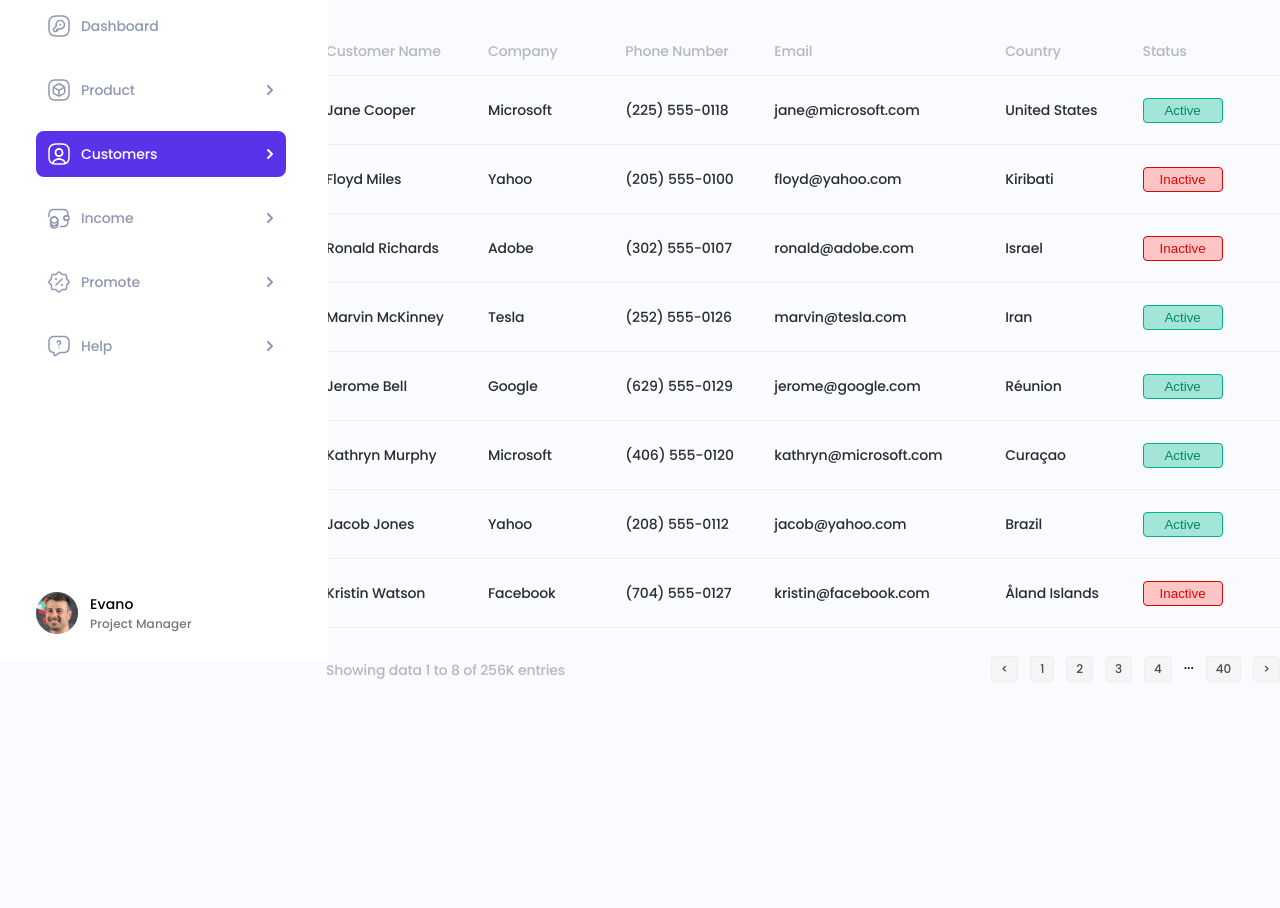
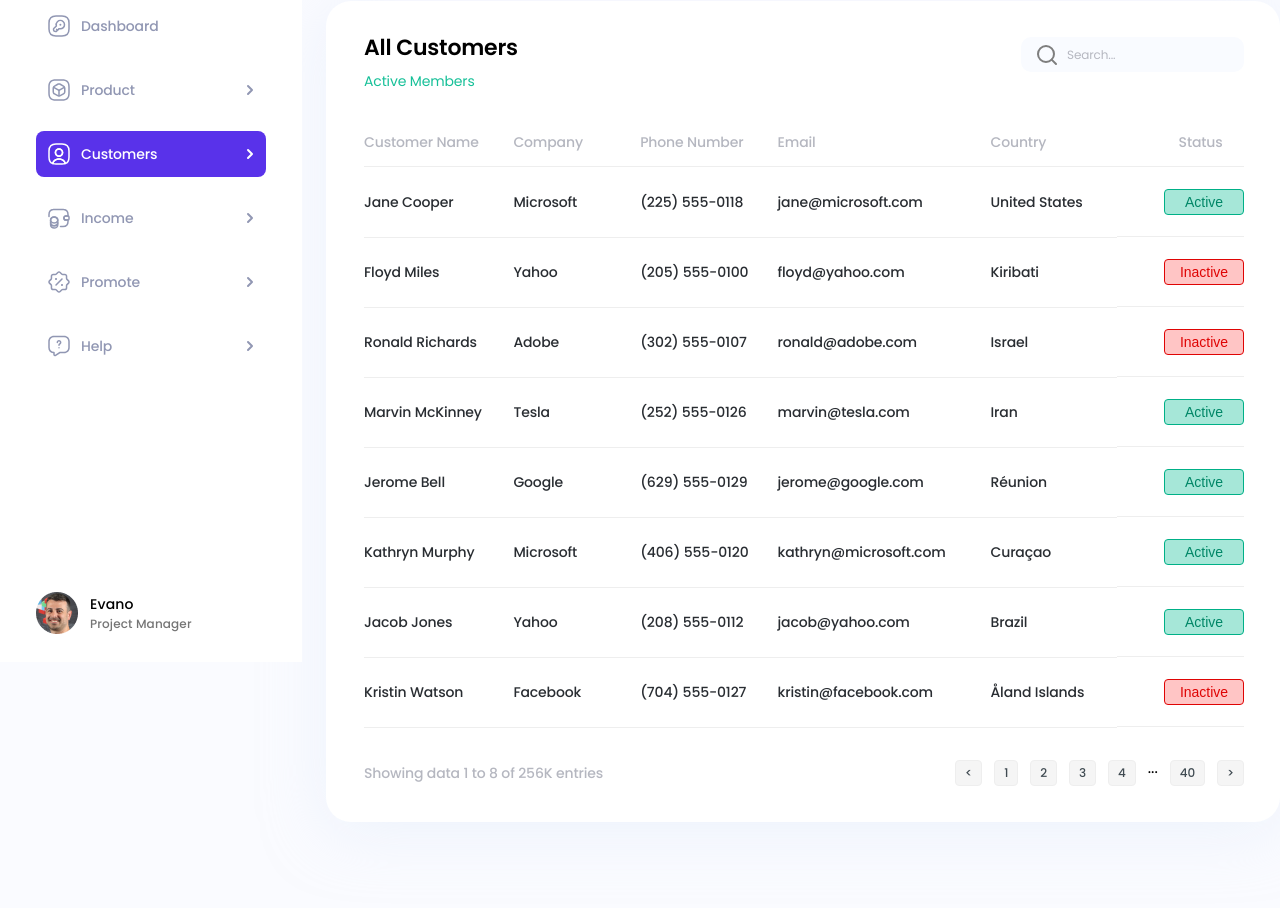
Before and after one commit to TimurDuyshenaliev/test-task-dashboard, a website built with Vite: page dashboard/index.html in a window 1280 px wide. Shown: the part 114-1022 px from the top of the page. Before the commit the page ends 946 px from the top, so only its background shows below. Built offline with nearby package versions, Linux system fonts and the light colour scheme.

Commit message:
update files

```diff
--- a/dashboard/index.html
+++ b/dashboard/index.html
@@ -77,23 +77,23 @@
       <h2 class="customers__h2">
         Hello Evano 👋🏼,
       </h2>
-      <div class="customers__all">
-        <div class="all-customers__upper">
-          <div class="all-customers__upper-text">
-            <h3 class="all-customers__upper-text__title">
+      <div class="product">
+        <div class="product__head">
+          <div class="product__head-text">
+            <h3 class="product__head-text__title">
               All Customers
             </h3>
-            <h4 class="all-customers__upper-text__subtitle">
+            <h4 class="product__head-text__subtitle">
               Active Members
             </h4>
           </div>
-          <form class="nosubmit all-customers__upper-search">
-            <input class="nosubmit" type="search" placeholder="Search...">
+          <form class="product__head-search search">
+            <input class="search__input" type="search" placeholder="Search...">
           </form>
         </div>
-        <div class="all-customers__table-body">
+        <div class="product__table">
           <table class="table-body">
-            <tr>
+            <tr class="table-head">
               <th>Customer Name</th>
               <th>Company</th>
               <th>Phone Number</th>
@@ -101,97 +101,97 @@
               <th>Country</th>
               <th>Status</th>
             </tr>
-            <tr>
-              <td>Jane Cooper</td>
-              <td>Microsoft</td>
-              <td>(225) 555-0118</td>
-              <td>jane@microsoft.com</td>
-              <td>United States</td>
-              <td>
+            <tr class="table-row">
+              <td class="table-data__name">Jane Cooper</td>
+              <td class="table-data__company">Microsoft</td>
+              <td class="table-data__phone">(225) 555-0118</td>
+              <td class="table-data__mail">jane@microsoft.com</td>
+              <td class="table-data__country">United States</td>
+              <td class="table-data__status">
                 <button class="btn-status btn-status_active">
                   Active
                 </button>
               </td>
             </tr>
-            <tr>
-              <td>Floyd Miles</td>
-              <td>Yahoo</td>
-              <td>(205) 555-0100 </td>
-              <td>floyd@yahoo.com</td>
-              <td>Kiribati</td>
-              <td>
+            <tr class="table-row">
+              <td class="table-data__name">Floyd Miles</td>
+              <td class="table-data__company">Yahoo</td>
+              <td class="table-data__phone">(205) 555-0100 </td>
+              <td class="table-data__mail">floyd@yahoo.com</td>
+              <td class="table-data__country">Kiribati</td>
+              <td class="table-data__status">
                 <button class="btn-status btn-status_inactive">
                   Inactive
                 </button>
               </td>
             </tr>
-            <tr>
-              <td>Ronald Richards</td>
-              <td>Adobe</td>
-              <td>(302) 555-0107</td>
-              <td>ronald@adobe.com</td>
-              <td>Israel</td>
-              <td>
+            <tr class="table-row">
+              <td class="table-data__name">Ronald Richards</td>
+              <td class="table-data__company">Adobe</td>
+              <td class="table-data__phone">(302) 555-0107</td>
+              <td class="table-data__mail">ronald@adobe.com</td>
+              <td class="table-data__country">Israel</td>
+              <td class="table-data__status">
                 <button class="btn-status btn-status_inactive">
                   Inactive
                 </button>
               </td>
             </tr>
-            <tr>
-              <td>Marvin McKinney</td>
-              <td>Tesla</td>
-              <td>(252) 555-0126</td>
-              <td>marvin@tesla.com</td>
-              <td>Iran</td>
-              <td>
+            <tr class="table-row">
+              <td class="table-data__name">Marvin McKinney</td>
+              <td class="table-data__company">Tesla</td>
+              <td class="table-data__phone">(252) 555-0126</td>
+              <td class="table-data__mail">marvin@tesla.com</td>
+              <td class="table-data__country">Iran</td>
+              <td class="table-data__status">
                 <button class="btn-status btn-status_active">
                   Active
                 </button>
               </td>
             </tr>
-            <tr>
-              <td>Jerome Bell</td>
-              <td>Google</td>
-              <td>(629) 555-0129</td>
-              <td>jerome@google.com</td>
-              <td>Réunion</td>
-              <td>
+            <tr class="table-row">
+              <td class="table-data__name">Jerome Bell</td>
+              <td class="table-data__company">Google</td>
+              <td class="table-data__phone">(629) 555-0129</td>
+              <td class="table-data__mail">jerome@google.com</td>
+              <td class="table-data__country">Réunion</td>
+              <td class="table-data__status">
                 <button class="btn-status btn-status_active">
                   Active
                 </button>
               </td>
             </tr>
-            <tr>
-              <td>Kathryn Murphy</td>
-              <td>Microsoft</td>
-              <td>(406) 555-0120</td>
-              <td>kathryn@microsoft.com</td>
-              <td>Curaçao</td>
-              <td>
+            <tr class="table-row">
+              <td class="table-data__name">Kathryn Murphy</td>
+              <td class="table-data__company">Microsoft</td>
+              <td class="table-data__phone">(406) 555-0120</td>
+              <td class="table-data__mail">kathryn@microsoft.com</td>
+              <td class="table-data__country">Curaçao</td>
+              <td class="table-data__status">
                 <button class="btn-status btn-status_active">
                   Active
                 </button>
               </td>
             </tr>
-            <tr>
-              <td>Jacob Jones</td>
-              <td>Yahoo</td>
-              <td>(208) 555-0112</td>
-              <td>jacob@yahoo.com</td>
-              <td>Brazil</td>
-              <td>
+            <tr class="table-row">
+              <td class="table-data__name">Jacob Jones</td>
+              <td class="table-data__company">Yahoo</td>
+              <td class="table-data__phone">(208) 555-0112</td>
+              <td class="table-data__mail">jacob@yahoo.com</td>
+              <td class="table-data__country">Brazil</td>
+              <td class="table-data__status">
                 <button class="btn-status btn-status_active">
                   Active
                 </button>
               </td>
             </tr>
-            <tr>
-              <td>Kristin Watson</td>
-              <td>Facebook</td>
-              <td>(704) 555-0127</td>
-              <td>kristin@facebook.com</td>
-              <td>Åland Islands</td>
-              <td>
+            <tr class="table-row">
+              <td class="table-data__name">Kristin Watson</td>
+              <td class="table-data__company">Facebook</td>
+              <td class="table-data__phone">(704) 555-0127</td>
+              <td class="table-data__mail">kristin@facebook.com</td>
+              <td class="table-data__country">Åland Islands</td>
+              <td class="table-data__status">
                 <button class="btn-status btn-status_inactive">
                   Inactive
                 </button>
@@ -199,25 +199,37 @@
             </tr>
           </table>
         </div>
-        <p class="section-customer__all-customers-text">
+        <div class="product__bottom">
+          <span class="product__showing-data">
             Showing data 1 to 8 of 256K entries
-        </p>
-        <nav aria-label="Page navigation">
+          </span>
+          <div class="product__pagination">
             <ul class="pagination">
               <li class="page-item disabled">
-              <a class="page-link" href="#" tabindex="-1">&lt;</a>
+                <a class="page-link" href="#">&lt;</a>
               </li>
-            <li class="page-item"><a class="page-link" href="#">1</a></li>
-            <li class="page-item"><a class="page-link" href="#">2</a></li>
-            <li class="page-item"><a class="page-link" href="#">3</a></li>
-            <li class="page-item"><a class="page-link" href="#">4</a></li>
+              <li class="page-item">
+                <a class="page-link" href="#">1</a>
+              </li>
+              <li class="page-item">
+                <a class="page-link" href="#">2</a>
+              </li>
+              <li class="page-item">
+                <a class="page-link" href="#">3</a>
+              </li>
+              <li class="page-item">
+                <a class="page-link" href="#">4</a>
+              </li>
               <li class="page-item">...</li>
-            <li class="page-item"><a class="page-link" href="#">40</a></li>
+              <li class="page-item">
+                <a class="page-link" href="#">40</a>
+              </li>
               <li class="page-item">
                 <a class="page-link" href="#">&gt;</a>
               </li>
             </ul>
-        </nav>
+          </div>
+        </div>
       </div>
     </div>
   </section>
--- a/dashboard/style.scss
+++ b/dashboard/style.scss
@@ -34,8 +34,8 @@
 .sidebar {
     height: 100vh;
     position: fixed;
-    width: 20%;
-    max-width: 305px;
+    width: 18%;
+    max-width: 306px;
     top: 0;
     background-color: #fff;
     z-index: 3;
@@ -140,72 +140,63 @@
     }
 
 }
-.section-customer__all-customers {
+.product {
     margin-top: 55px;
     background-color: #FFFFFF;
     box-shadow: 0px 10px 60px 0px #E2ECF980;
     padding: 36px 36px 36px 38px;
     border-radius: 25px;
-}
-.all-customers__upper {
+    &__head{
         display: flex;
         justify-content: space-between;
-}
-.all-customers__upper-text__title {
+        &-text{
+            &__title{
                 color: #000;
                 font-size: 22px;
-    font-family: Poppins;
                 font-weight: 600;
                 letter-spacing: -0.22px;
-
             }
-.all-customers__upper-text__subtitle {
+            &__subtitle{
                 color: #16C098;
                 font-size: 14px;
-    font-family: Poppins;
                 letter-spacing: -0.14px;
                 margin-top: 15px;
             }
-
-.search-container {
-    margin-top: 10px;
         }
-
-form.nosubmit {
+        &-search{
             border: none;
             padding: 0;
-}
-
-input.nosubmit {
+            .search__input{
                 border: 1px solid transparent;
                 border-radius: 10px;
                 width: 100%;
                 padding: 9px 4px 9px 40px;
                 background: #F9FBFF url("image/search.svg") no-repeat 13px center;
                 transition: 0.3s ease-in-out;
-}
-input.nosubmit:focus {
+                &:focus {
                     border: 1px solid #5932EA ;
                     outline: none;
-
                 }
-input.nosubmit::placeholder{
+                &::placeholder{
                     color: #B5B7C0;
                     font-size: 12px;
                     font-family: Poppins;
                     letter-spacing: -0.12px;
                     transform: translateX(5px);
                 }
-
-.all-customers__table-body {
+            }
+        }
+    }
+    &__table {
         margin-top: 47px;
         overflow-x: auto;
         -webkit-overflow-scrolling: touch;
         max-width: 968px;
-}
+
         .table-body {
             width: 100%;
         }
+        .table-head{
             th{
                 color: #B5B7C0;
                 font-size: 14px;
@@ -217,12 +208,13 @@
                 text-overflow: ellipsis;
                 min-width: 100px;
                 text-align: start;
+                &:last-child{
+                    text-align: center;
+                    transform: translateX(20px);
                 }
-/* th:last-child{
-    text-align: center;
-} */
-
-
+            }
+        }
+        .table-row{
             td{
                 color: #292D32;
                 font-size: 14px;
@@ -234,6 +226,10 @@
                 text-overflow: ellipsis;
                 min-width: 100px;
             }
+            .table-data__status{
+                display: flex;
+                justify-content: end;
+            }
             .btn-status{
                 display: flex;
                 width: 80px;
@@ -242,6 +238,8 @@
                 align-items: center;
                 gap: 10px;
                 border-radius: 4px;
+                font-size: 14px;
+                font-weight: 500;
                 &_active{
                     border: 1px solid #00B087;
                     background: rgba(22, 192, 152, 0.38);
@@ -253,25 +251,28 @@
                     color: #DF0404;
                 }
             }
-.section-customer__all-customers-text {
+        }
+    }
+    &__bottom{
+        display: flex;
+        flex-direction: row;
+        justify-content: space-between;
+        align-items: center;
+        margin-top: 32px;
+    }
+    &__showing-data{
         color: #B5B7C0;
         font-size: 14px;
         font-family: Poppins;
         font-weight: 500;
         letter-spacing: -0.14px;
-    transform: translateY(35px);
         width: 300px;
+
     }
-.pagination {
+}
+.pagination{
     display: flex;
-    justify-content: end;
-    list-style-type: none;
-    margin-top: 14px;
-}
-.active .page-link{
-    border: 1px solid #5932EA;
-    background: #5932EA;
-}
+    flex-direction: row;
     .page-item:not(:last-child) {
         margin-right: 12px;
     }
@@ -298,6 +299,8 @@
         background: #5932EA;
         color: #EEE;
     }
+}
+
 .sidebar-btn{
     margin-left: 10px;
     background: #FFFFFF;
@@ -360,10 +363,10 @@
     .all-customers__upper{
         align-items: baseline;
     }
-    .section-customer__h2{
+    .customers__h2{
         text-align: center;
     }
-    .section-customer__all-customers-text{
+    .customers__all-customers-text{
         transform: translateY(12px);
     }
     .pagination{
@@ -384,18 +387,17 @@
     }
 }
 @media (max-width: 650px){
-    .section-customer__h2{
+    .customers__h2{
         transform: translateY(10px);
     }
     .sidebar{
         display: none;
-
     }
-    .all-customers__upper{
+    .product__head{
         flex-direction: column;
         gap: 15px;
     }
-    .section-customer{
+    .product{
         margin-left: 10px;
     }
 }
```
Lines whose indentation alone changed are shown as unchanged.
